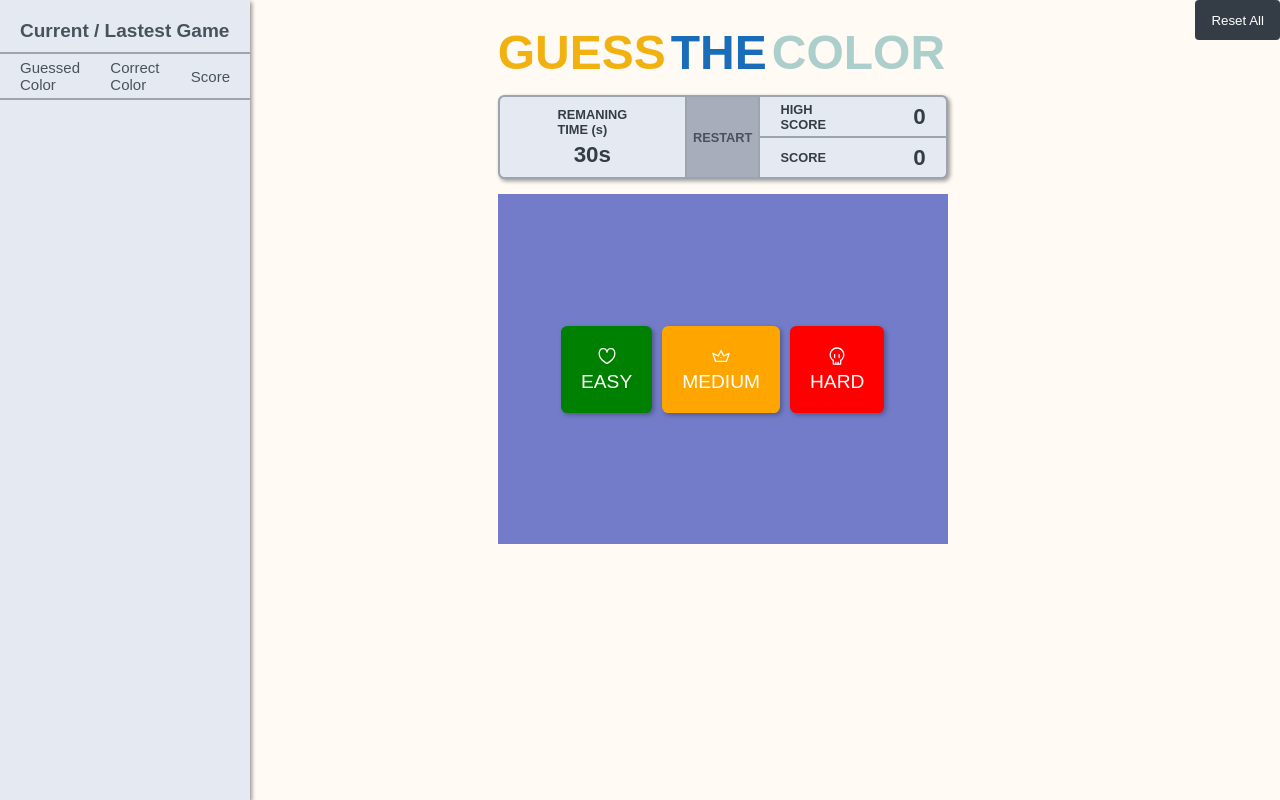
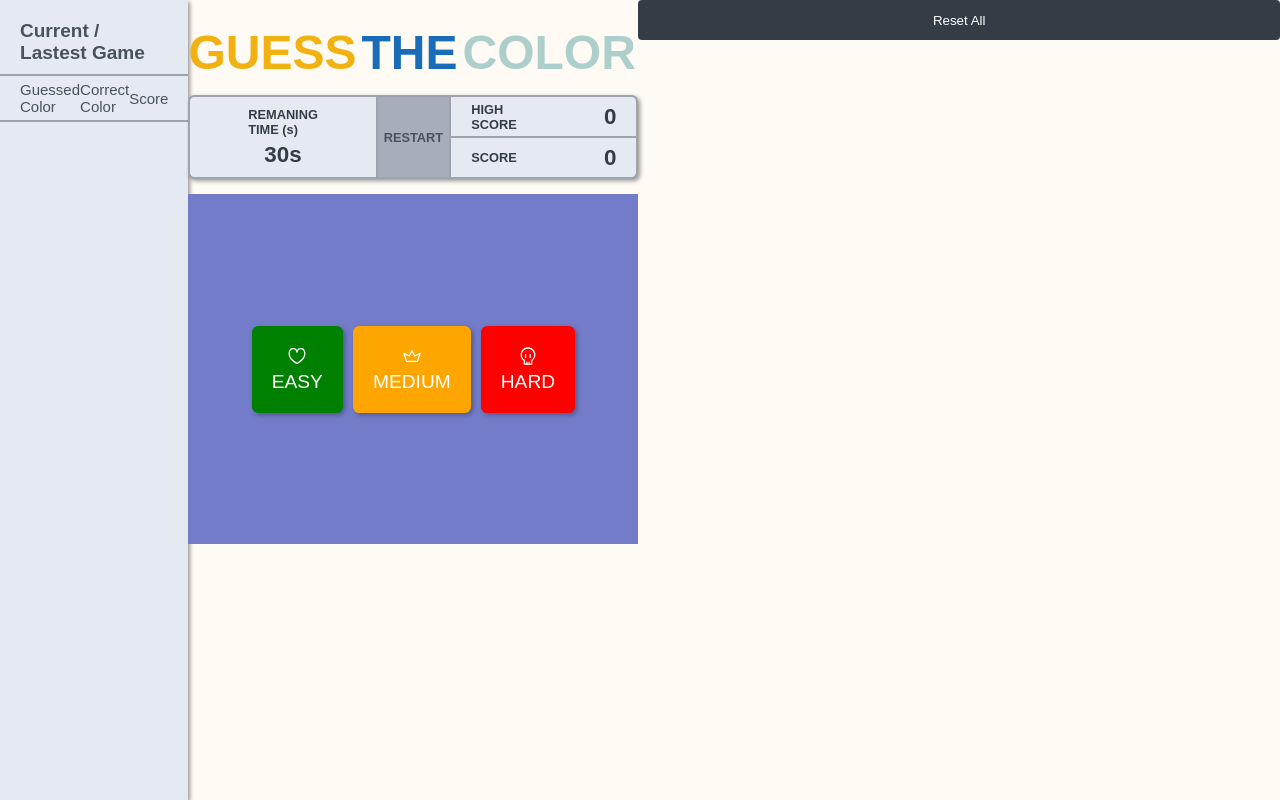
Before and after one commit to niltonc/color-game, a Next.js app: page / in a window 1280 px wide. Built offline with nearby package versions, Linux system fonts and the light colour scheme.

Commit message:
style: colors and css

```diff
--- a/src/components/button/styles.ts
+++ b/src/components/button/styles.ts
@@ -1,11 +1,9 @@
 import styled, { css } from 'styled-components';
 import theme from '@/styles/theme';
 
-interface ButtonStyleProps {
-  variant: string;
-}
 export const ButtonWrapper = styled.button<ButtonStyleProps>`
   height: 40px;
+  width: 100%;
   display: flex;
   cursor: pointer;
   font-weight: 400;
@@ -26,7 +24,7 @@ export const ButtonWrapper = styled.button<ButtonStyleProps>`
         background: ${theme.colors.gray_300};
       }
       &:focus {
-        box-shadow: 0 0 0 2px ${theme.colors.gray_200};
+        box-shadow: 0 0 0 2px ${theme.colors.focus};
         outline: 0;
       }
       &:active {
@@ -48,7 +46,7 @@ export const ButtonWrapper = styled.button<ButtonStyleProps>`
         border-color: ${theme.colors.gray_300};
       }
       &:focus {
-        box-shadow: 0 0 0 2px ${theme.colors.gray_200};
+        box-shadow: 0 0 0 2px ${theme.colors.focus};
         outline: 0;
       }
       &:active {
@@ -56,7 +54,6 @@ export const ButtonWrapper = styled.button<ButtonStyleProps>`
         border-color: ${theme.colors.gray_500};
       }
     `}
-
     ${(props) =>
     props.variant === 'text' &&
     css`
@@ -67,7 +64,7 @@ export const ButtonWrapper = styled.button<ButtonStyleProps>`
         background-color: ${theme.colors.hover};
       }
       &:focus {
-        box-shadow: 0 0 0 2px ${theme.colors.gray_100};
+        box-shadow: 0 0 0 2px ${theme.colors.focus};
         outline: 0;
       }
       &:active {
@@ -75,4 +72,10 @@ export const ButtonWrapper = styled.button<ButtonStyleProps>`
         background-color: ${theme.colors.gray_100};
       }
     `}
+    ${(props) =>
+    props.variant === 'link' &&
+    css`
+      height: 0px;
+      padding: 0px;
+    `}
 `;
--- a/src/styles/theme/index.ts
+++ b/src/styles/theme/index.ts
@@ -42,6 +42,7 @@ export default {
     light_purple: '#b967ff',
     light_yellow: '#fffb96',
     hover: '#f0f0f0',
+    focus: '#1c77cf',
     error: '#ff9494',
     success: '#77d353'
   },
```
Also changed, not shown: src/@types/types.d.ts (+20 -3 lines), src/assets/Close_round.svg (added).
